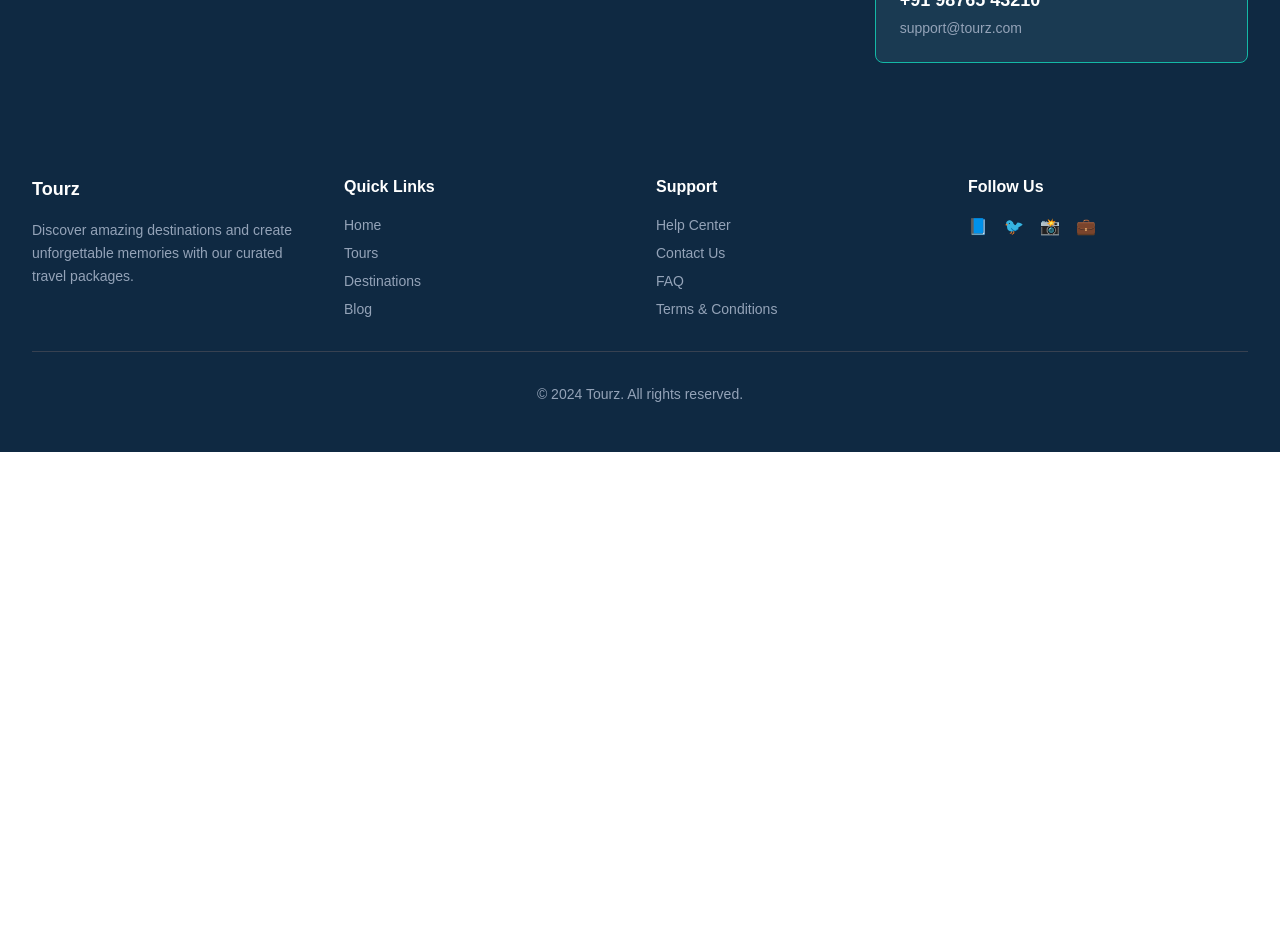
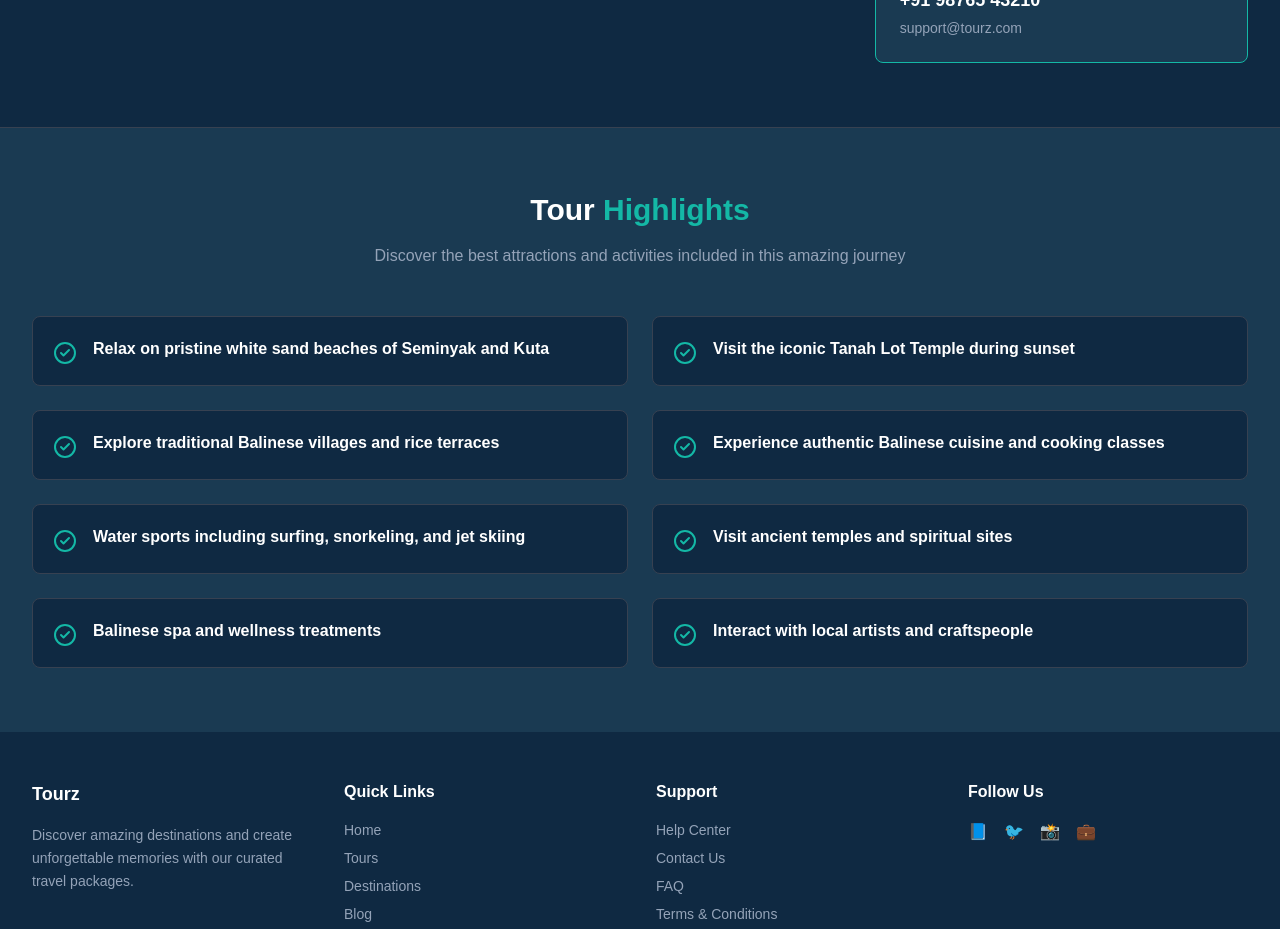
Before and after one commit to DEBOJEETDAS36/new_tourz, a Next.js app: page /tours/1 in a window 1280 px wide. Shown: the part 1120-2049 px from the top of the page. Before the commit the page ends 1572 px from the top, so only its background shows below. Built offline with nearby package versions, Linux system fonts and the light colour scheme.

Commit message:
tour highlights section added

```diff
--- a/app/tours/[id]/page.tsx
+++ b/app/tours/[id]/page.tsx
@@ -3,7 +3,7 @@ import { tourDetailsMap } from '@/lib/data/tourDetails';
 import TourDetailHero from '@/components/tours/TourDetailHero';
 import TourQuickInfo from '../../../components/tours/TourQuickInfo';
 import TourDescription from '@/components/tours/TourDescription';
-// import TourHighlights from '@/components/tours/TourHighlights';
+import TourHighlights from '@/components/tours/TourHighlights';
 // import TourItinerary from '@/components/tours/TourItinerary';
 // import TourInclusions from '@/components/tours/TourInclusions';
 // import TourPricing from '@/components/tours/TourPricing';
@@ -29,6 +29,7 @@ export default async function TourDetailPage({ params }: TourPageProps) {
       <TourDetailHero tour={tour} />
       <TourQuickInfo tour={tour} />
       <TourDescription tour={tour} />
+      <TourHighlights tour={tour} />
     </div>
   );
 }
--- /dev/null
+++ b/components/tours/TourHighlights.tsx
@@ -0,0 +1,43 @@
+'use client';
+
+import { TourDetail } from '@/lib/data/tourDetails';
+import { CheckCircle2 } from 'lucide-react';
+
+export default function TourHighlights({ tour }: { tour: TourDetail }) {
+  return (
+    <section className="py-16 bg-[#1a3a52] border-t border-[#374151]">
+      <div className="max-w-7xl mx-auto px-4 sm:px-6 lg:px-8">
+
+        {/* Section Header */}
+        <div className="text-center mb-12">
+          <h2 className="text-3xl font-bold text-white mb-4">
+            Tour <span className="text-[#14B8A6]">Highlights</span>
+          </h2>
+          <p className="text-[#94A3B8] max-w-2xl mx-auto">
+            Discover the best attractions and activities included in this amazing journey
+          </p>
+        </div>
+
+        {/* Highlights Grid */}
+        <div className="grid grid-cols-1 md:grid-cols-2 gap-6">
+          {tour.highlights.map((highlight, index) => (
+            <div
+              key={index}
+              className="flex gap-4 p-5 bg-[#0F2942] rounded-lg border border-[#374151] hover:border-[#14B8A6] transition"
+            >
+              {/* Icon */}
+              <div className="flex-shrink-0">
+                <CheckCircle2 size={24} className="text-[#14B8A6] mt-1" />
+              </div>
+
+              {/* Content */}
+              <div>
+                <p className="text-white font-semibold">{highlight}</p>
+              </div>
+            </div>
+          ))}
+        </div>
+      </div>
+    </section>
+  );
+}
```
